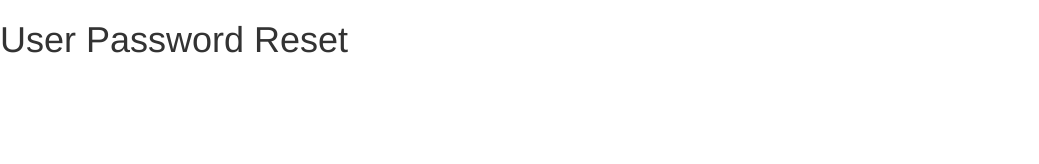
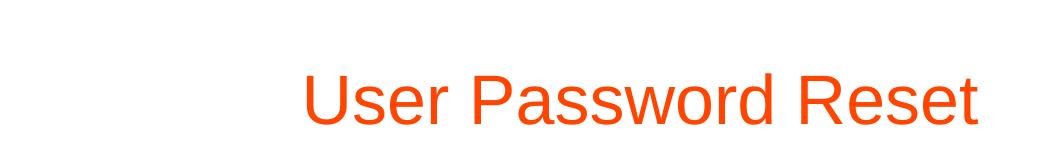
Before and after one commit to sheikabra/POC-FRONTEND, a plain HTML site: page HTML/resetUserPassword.html in a window 1280 px wide. Shown: the whole page, without its empty margins (0-1039 px from the left). Drawn offline with nearby package versions, Linux system fonts and the light colour scheme.

Commit message:
added styling

```diff
--- /dev/null
+++ b/CSS/resetUserPassword.css
@@ -0,0 +1,10 @@
+body{
+    display: flex;
+    justify-content: center;
+}
+
+.page-title{
+    display: flex;
+    margin-top: 5rem;
+    color: orangered;
+}
--- a/HTML/resetUserPassword.html
+++ b/HTML/resetUserPassword.html
@@ -3,13 +3,14 @@
 <head>
   <!-- Latest compiled and minified CSS -->
   <link rel="stylesheet" href="https://cdn.jsdelivr.net/npm/bootstrap@3.4.1/dist/css/bootstrap.min.css" integrity="sha384-HSMxcRTRxnN+Bdg0JdbxYKrThecOKuH5zCYotlSAcp1+c8xmyTe9GYg1l9a69psu" crossorigin="anonymous">
+  <link rel="stylesheet" href="../CSS/resetUserPassword.css">
     <meta charset="UTF-8">
     <title>Reset User Password</title>
 </head>
 <body>
 
-<div>
-  <h1>User Password Reset</h1>
+<div class="page-title">
+  <p style="font-size: 7rem;">User Password Reset</p>
 </div>
 
 <div>
```
Also changed, not shown: HTML/adminPanel.html (+2 -2 lines).
